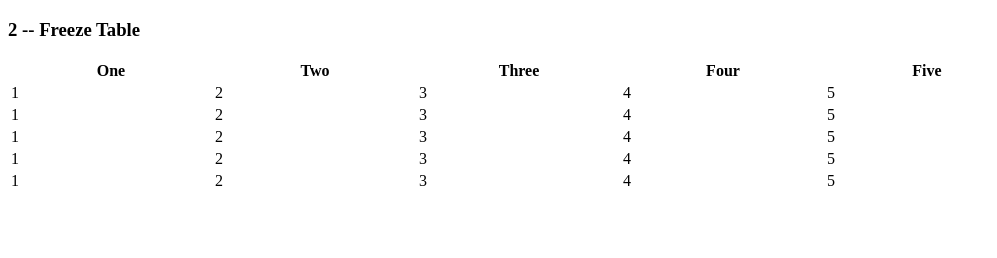
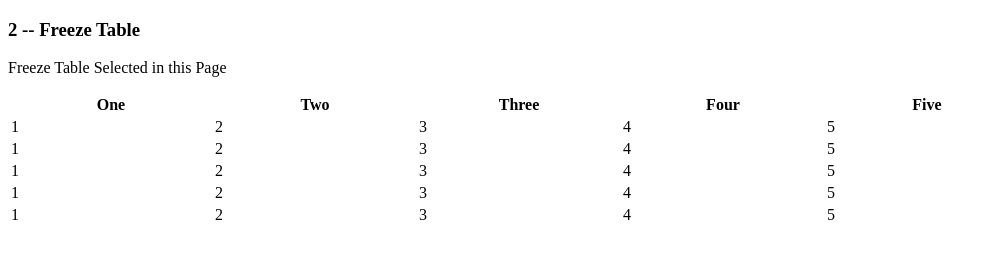
Before and after one commit to Rajvickram/Example-Sums-Vikram, a plain HTML site: page Example-Sums-Vikram/2 -- Freeze-Table.html in a window 1280 px wide. Shown: the whole page, without its empty margins (0-997 px from the left). Drawn offline with nearby package versions, Linux system fonts and the light colour scheme.

Commit message:
Added New (p) element in 2--Freeze-Table.html

```diff
--- a/Example-Sums-Vikram/2 -- Freeze-Table.html
+++ b/Example-Sums-Vikram/2 -- Freeze-Table.html
@@ -27,6 +27,7 @@
 </head>
 <body>
     <h3>2 -- Freeze Table</h3>
+    <p>Freeze Table Selected in this Page</p>
 
     <div id="example1-block">
         <div class="wrapper">
```
